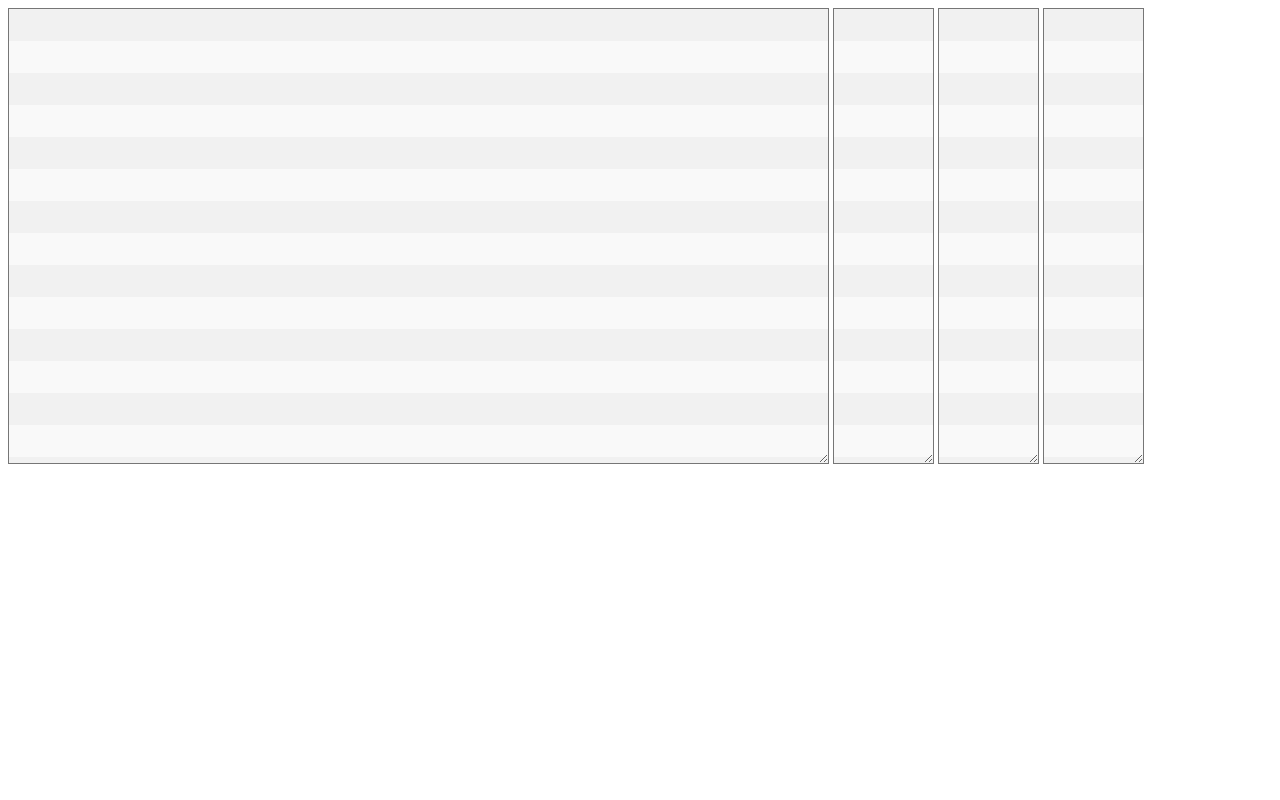
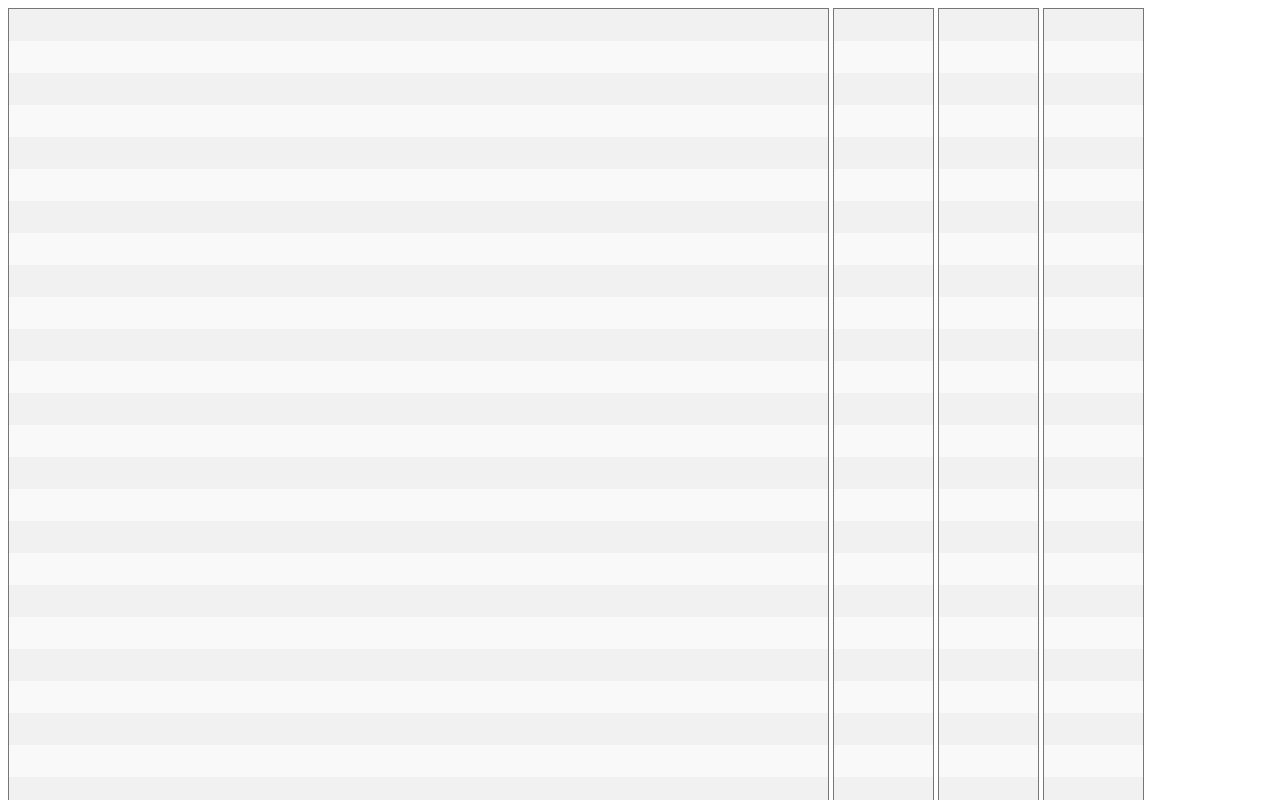
Before and after one commit to DanielTripp/timesheet, a plain HTML site: page index.html in a window 1280 px wide. Shown: the top 800 px of the page. Drawn offline with Linux system fonts and the light colour scheme.

Commit message:
More rows in the default text area.

```diff
--- a/index.html
+++ b/index.html
@@ -152,13 +152,13 @@ TO DO:
 		</script>
 	</head>
 	<body>
-		<textarea id="textarea_input" rows="30" cols="100" spellcheck="false"
+		<textarea id="textarea_input" rows="300" cols="100" spellcheck="false"
 			style="background-image: linear-gradient(#F1F1F1 50%, #F9F9F9 50%); background-size: 100% 4rem;"></textarea>
-		<textarea id="textarea_output_single_job_times" rows="30" cols="10" spellcheck="false" readonly
+		<textarea id="textarea_output_single_job_times" rows="300" cols="10" spellcheck="false" readonly
 			style="background-image: linear-gradient(#F1F1F1 50%, #F9F9F9 50%); background-size: 100% 4rem;"></textarea>
-		<textarea id="textarea_output_time_tally" rows="30" cols="10" spellcheck="false" readonly
+		<textarea id="textarea_output_time_tally" rows="300" cols="10" spellcheck="false" readonly
 			style="background-image: linear-gradient(#F1F1F1 50%, #F9F9F9 50%); background-size: 100% 4rem;"></textarea>
-		<textarea id="textarea_output_time_of_day" rows="30" cols="10" spellcheck="false" readonly
+		<textarea id="textarea_output_time_of_day" rows="300" cols="10" spellcheck="false" readonly
 			style="background-image: linear-gradient(#F1F1F1 50%, #F9F9F9 50%); background-size: 100% 4rem;"></textarea>
 	</body>
 </html>
```
